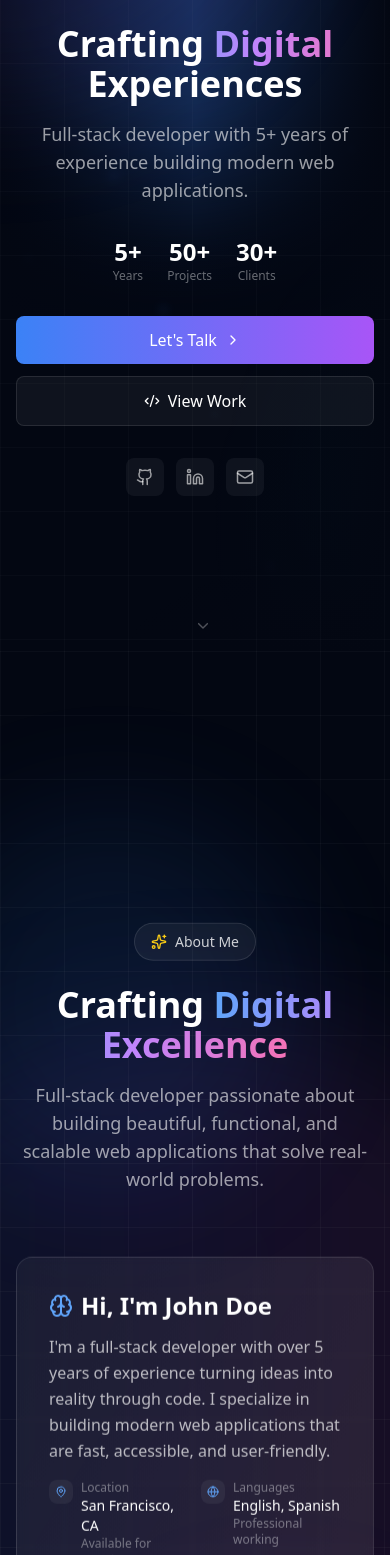
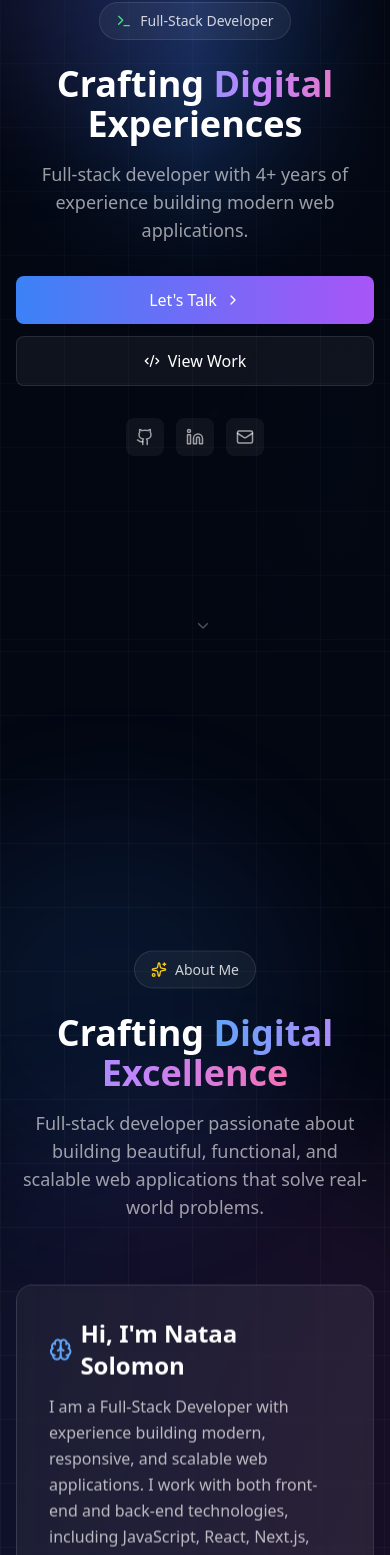
Before and after one commit to natisolomon26/Nataa, a Next.js app: page / in a window 390 px wide. Shown: the part 193-1748 px from the top of the page. Built offline with nearby package versions, Linux system fonts and the light colour scheme.

Commit message:
feat: update personal information and contact details in AboutSection and ContactSection components

```diff
--- a/app/components/landing/AboutSection.tsx
+++ b/app/components/landing/AboutSection.tsx
@@ -46,15 +46,15 @@ const AboutSection = () => {
 
   // Personal information
   const personalInfo = [
-    { icon: MapPin, label: 'Location', value: 'San Francisco, CA', subtext: 'Available for remote' },
-    { icon: Globe, label: 'Languages', value: 'English, Spanish', subtext: 'Professional working' },
+    { icon: MapPin, label: 'Location', value: 'Ethiopia, Addis Ababa', subtext: 'Available for remote' },
+    { icon: Globe, label: 'Languages', value: 'English, Amharic, Oromo', subtext: 'Professional working' },
     { icon: Coffee, label: 'Work Style', value: 'Remote-first', subtext: 'Open to hybrid' },
     { icon: Heart, label: 'Passionate about', value: 'Clean code, UX', subtext: 'Continuous learning' },
   ];
 
   // Quick facts
   const quickFacts = [
-    { icon: Clock, text: '5+ years coding', color: 'text-blue-400' },
+    { icon: Clock, text: '4+ years coding', color: 'text-blue-400' },
     { icon: Coffee, text: '1000+ cups of coffee', color: 'text-amber-400' },
     { icon: Globe, text: 'Worked with 10+ countries', color: 'text-green-400' },
     { icon: BookOpen, text: '50+ tech books read', color: 'text-purple-400' },
@@ -142,12 +142,13 @@ const AboutSection = () => {
               <div className="flex-1">
                 <h3 className="text-2xl font-bold text-white mb-3 flex items-center gap-2">
                   <Brain className="w-6 h-6 text-blue-400" />
-                  Hi, I&apos;m John Doe
+                  Hi, I&apos;m Nataa Solomon
                 </h3>
                 <p className="text-white/70 mb-4 leading-relaxed">
-                  I&apos;m a full-stack developer with over 5 years of experience turning ideas
-                  into reality through code. I specialize in building modern web applications
-                  that are fast, accessible, and user-friendly.
+                  I am a Full-Stack Developer with experience building modern, responsive, and scalable web applications. I
+                  work with both front-end and back-end technologies, including JavaScript, React, Next.js, Node.js, and
+                  databases like MongoDB and PostgreSQL. I enjoy creating user-friendly interfaces, writing clean code, and
+                  solving real-world problems through technology
                 </p>
                 <div className="grid grid-cols-2 gap-3">
                   {personalInfo.map((info, i) => {
@@ -170,7 +171,7 @@ const AboutSection = () => {
 
               {/* Profile image placeholder */}
               <div className="lg:w-40 lg:h-40 w-32 h-32 rounded-2xl bg-gradient-to-br from-blue-500 to-purple-500 flex items-center justify-center mx-auto lg:mx-0">
-                <span className="text-4xl font-bold text-white">JD</span>
+                <span className="text-4xl font-bold text-white">NS</span>
               </div>
             </div>
           </motion.div>
--- a/app/components/landing/ContactSection.tsx
+++ b/app/components/landing/ContactSection.tsx
@@ -69,31 +69,31 @@ const ContactSection = () => {
     {
       icon: Mail,
       label: 'Email',
-      value: 'hello@johndoe.dev',
-      href: 'mailto:hello@johndoe.dev',
+      value: 'nathadegefu@gmail.com',
+      href: 'mailto:nathadegefu@gmail.com',
       color: 'from-blue-500 to-cyan-500'
     },
     {
       icon: Phone,
       label: 'Phone',
-      value: '+1 (555) 123-4567',
-      href: 'tel:+15551234567',
+      value: '+251 975 346 726',
+      href: 'tel:+251975346726',
       color: 'from-green-500 to-emerald-500'
     },
     {
       icon: MapPin,
       label: 'Location',
-      value: 'San Francisco, CA',
-      href: 'https://maps.google.com/?q=San+Francisco+CA',
+      value: 'Ethiopia, Addis Ababa',
+      href: 'https://maps.google.com/?q=Addis+Ababa',
       color: 'from-purple-500 to-pink-500'
     }
   ];
 
   const socialLinks = [
-    { icon: Github, href: 'https://github.com/johndoe', label: 'GitHub', username: '@johndoe' },
-    { icon: Linkedin, href: 'https://linkedin.com/in/johndoe', label: 'LinkedIn', username: 'in/johndoe' },
-    { icon: Twitter, href: 'https://twitter.com/johndoe', label: 'Twitter', username: '@johndoe' },
-    { icon: Instagram, href: 'https://instagram.com/johndoe', label: 'Instagram', username: '@johndoe' }
+    { icon: Github, href: 'https://github.com/natisolomon26', label: 'GitHub', username: '@natisolomon26' },
+    { icon: Linkedin, href: 'https://www.linkedin.com/in/nataa-solomon-b0642b2b3?utm_source=share_via&utm_content=profile&utm_medium=member_android', label: 'LinkedIn', username: 'in/nataasolomon' },
+    { icon: Twitter, href: 'https://twitter.com/nataasolomon', label: 'Twitter', username: '@nataasolomon' },
+    { icon: Instagram, href: 'https://instagram.com/nataasolomon', label: 'Instagram', username: '@natisolomon4' }
   ];
 
   const availability = [
--- a/app/components/landing/HeroSection.tsx
+++ b/app/components/landing/HeroSection.tsx
@@ -534,31 +534,10 @@ const HeroSection = () => {
                 transition={{ duration: 0.6, delay: 0.2 }}
                 className="text-lg text-white/60 mb-8 max-w-xl mx-auto lg:mx-0"
               >
-                Full-stack developer with 5+ years of experience building modern web applications.
+                Full-stack developer with 4+ years of experience building modern web applications.
               </motion.p>
 
-              {/* Stats */}
-              <motion.div
-                initial={{ opacity: 0, y: 20 }}
-                animate={{ opacity: 1, y: 0 }}
-                transition={{ duration: 0.6, delay: 0.3 }}
-                className="flex gap-6 mb-8 justify-center lg:justify-start"
-              >
-                {[
-                  { value: '5+', label: 'Years', icon: Award },
-                  { value: '50+', label: 'Projects', icon: CheckCircle },
-                  { value: '30+', label: 'Clients', icon: Users },
-                ].map((stat, i) => (
-                  <motion.div
-                    key={i}
-                    whileHover={{ y: -2 }}
-                    className="text-center"
-                  >
-                    <div className="text-2xl font-bold text-white">{stat.value}</div>
-                    <div className="text-xs text-white/40">{stat.label}</div>
-                  </motion.div>
-                ))}
-              </motion.div>
+
 
               {/* CTA Buttons */}
               <motion.div
@@ -584,7 +563,7 @@ const HeroSection = () => {
                 </motion.a>
 
                 <motion.a
-                  href="#projects"
+                  href="#project"
                   whileHover={{ scale: 1.02 }}
                   whileTap={{ scale: 0.98 }}
                   className="px-6 py-3 bg-white/5 border border-white/10 text-white rounded-lg font-medium flex items-center justify-center gap-2 hover:bg-white/10 transition-colors backdrop-blur-sm"
@@ -602,7 +581,7 @@ const HeroSection = () => {
                 className="flex gap-3 mt-8 justify-center lg:justify-start"
               >
                 {[
-                  { Icon: Github, href: 'https://github.com', label: 'GitHub' },
+                  { Icon: Github, href: 'https://github.com/natisolomon26', label: 'GitHub' },
                   { Icon: Linkedin, href: 'https://linkedin.com', label: 'LinkedIn' },
                   { Icon: Mail, href: 'mailto:hello@johndoe.dev', label: 'Email' },
                 ].map(({ Icon, href, label }) => (
```
